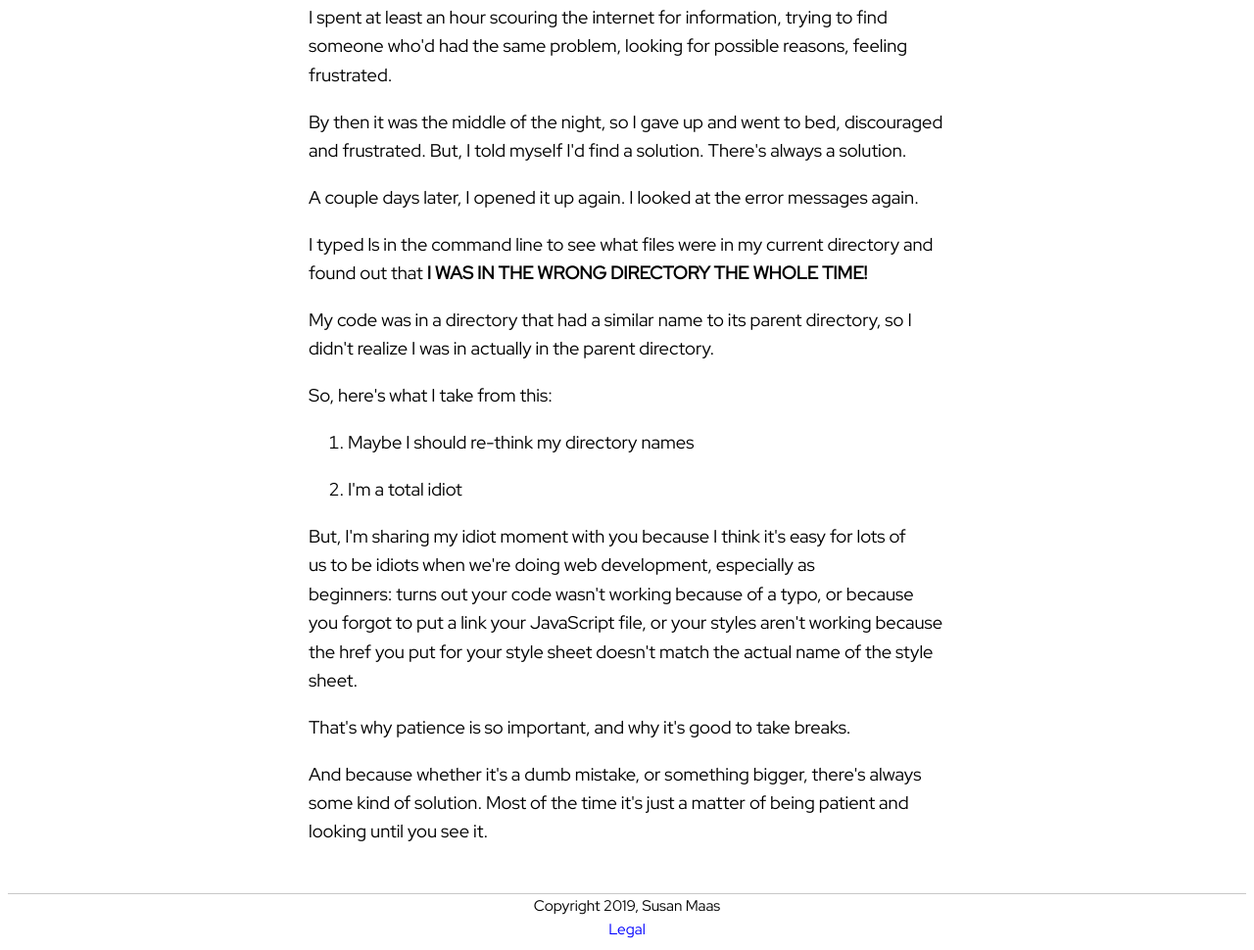
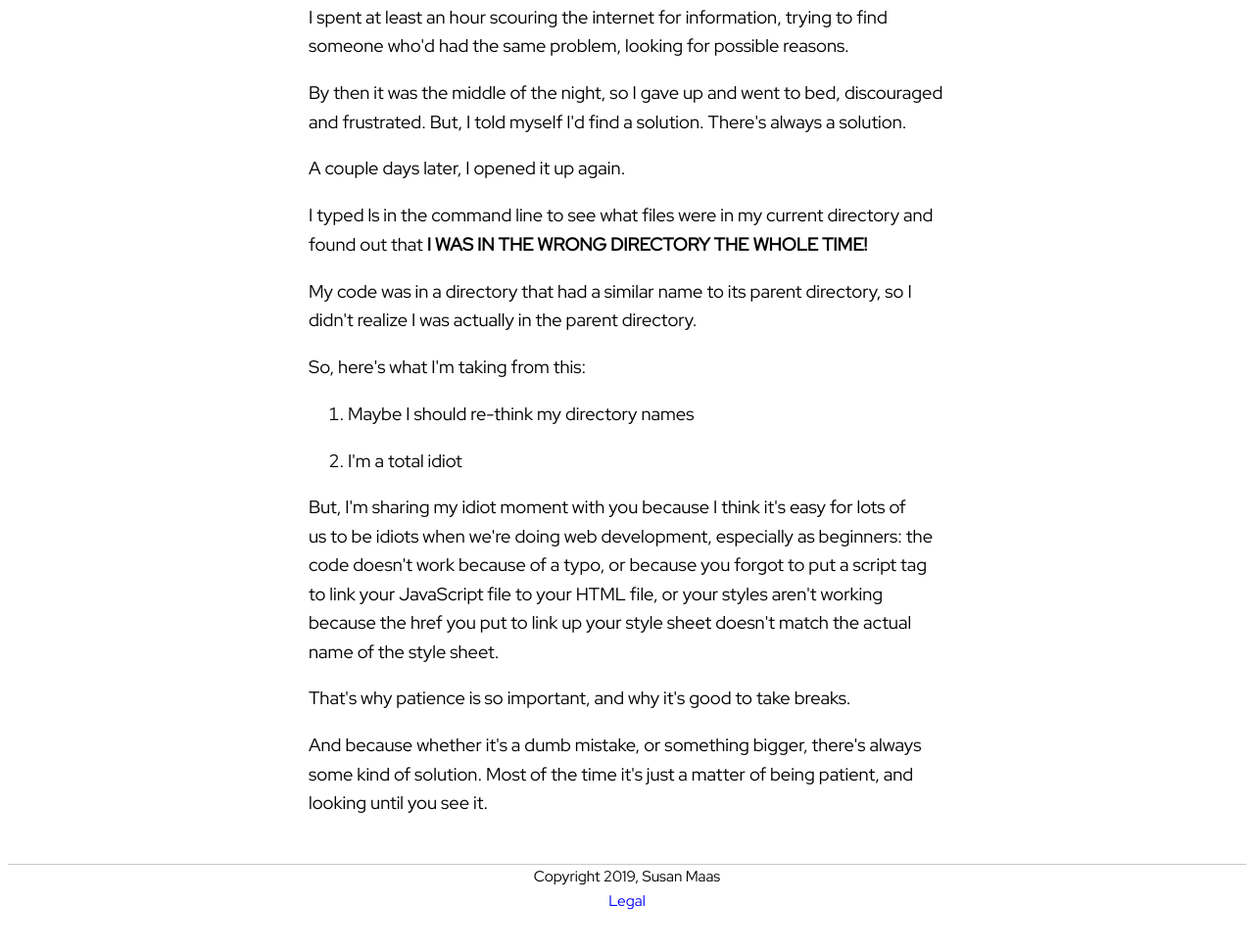
Before and after one commit to susanmaas/web-dev-starting-block, a Gatsby site: page /stupid-mistakes-in-web-development in a window 1280 px wide. Shown: the part 697-1667 px from the top of the page at 98% size. After the commit the page ends 1638 px from the top, so only its background shows below. Built offline with nearby package versions, Linux system fonts and the light colour scheme; Gatsby itself is replaced by a stand-in of ours; a web font is replaced by a local one.

Commit message:
Rework the text.

```diff
--- a/src/pages/stupid-mistakes-in-web-development.md
+++ b/src/pages/stupid-mistakes-in-web-development.md
@@ -12,24 +12,24 @@ A few days ago, I picked up this blog again. I'd started it several months ago,
 
 The blog still worked fine live, but when I tried to open a local development server, I got an error message. I also couldn't get Git to work. What was happening? Why wasn't it working? Had something changed since I'd last worked on it? Did I need to update something? What could cause this?
 
-I spent at least an hour scouring the internet for information, trying to find someone who'd had the same problem, looking for possible reasons, feeling frustrated.
+I spent at least an hour scouring the internet for information, trying to find someone who'd had the same problem, looking for possible reasons.
 
 By then it was the middle of the night, so I gave up and went to bed, discouraged and frustrated. But, I told myself I'd find a solution. There's always a solution.
 
-A couple days later, I opened it up again. I looked at the error messages again.
+A couple days later, I opened it up again.
 
 I typed ls in the command line to see what files were in my current directory and found out that **I WAS IN THE WRONG DIRECTORY THE WHOLE TIME!**
 
-My code was in a directory that had a similar name to its parent directory, so I didn't realize I was in actually in the parent directory.
+My code was in a directory that had a similar name to its parent directory, so I didn't realize I was actually in the parent directory.
 
-So, here's what I take from this:
+So, here's what I'm taking from this:
 
 1. Maybe I should re-think my directory names
 
 2. I'm a total idiot
 
-But, I'm sharing my idiot moment with you because I think it's easy for lots of us to be idiots when we're doing web development, especially as beginners: turns out your code wasn't working because of a typo, or because you forgot to put a link your JavaScript file, or your styles aren't working because the href you put for your style sheet doesn't match the actual name of the style sheet.
+But, I'm sharing my idiot moment with you because I think it's easy for lots of us to be idiots when we're doing web development, especially as beginners: the code doesn't work because of a typo, or because you forgot to put a script tag to link your JavaScript file to your HTML file, or your styles aren't working because the href you put to link up your style sheet doesn't match the actual name of the style sheet.
 
 That's why patience is so important, and why it's good to take breaks.
 
-And because whether it's a dumb mistake, or something bigger, there's always some kind of solution. Most of the time it's just a matter of being patient and looking until you see it.
+And because whether it's a dumb mistake, or something bigger, there's always some kind of solution. Most of the time it's just a matter of being patient, and looking until you see it.
```
